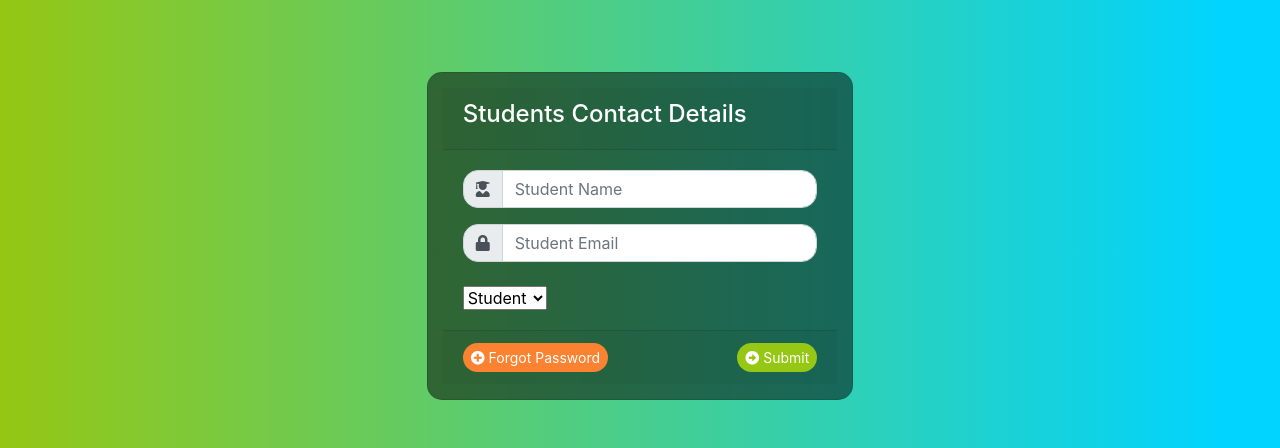
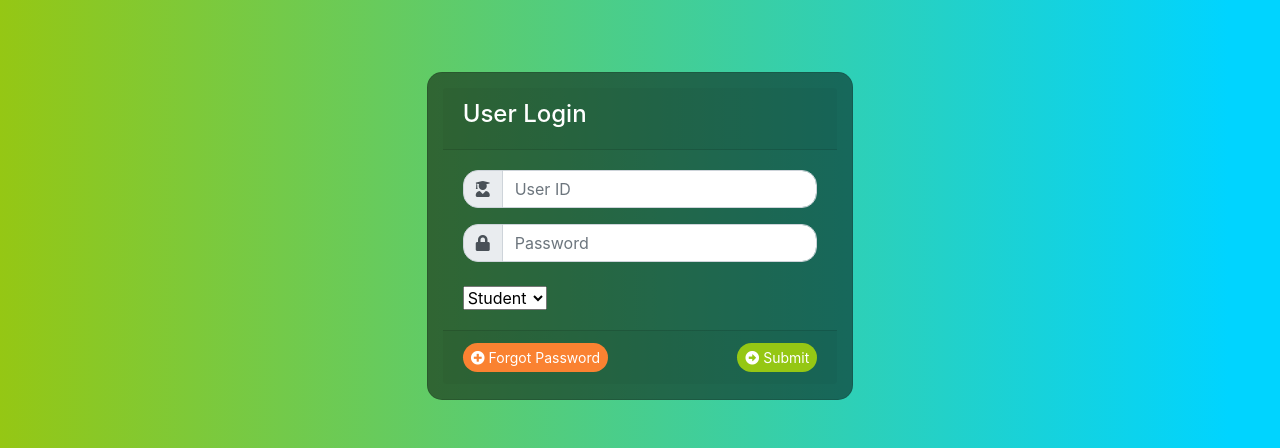
Before and after one commit to mudasir45/Universtiy_automation_system, a Django app: page /user_login/ in a window 1280 px wide. Shown: the top 448 px of the page. Run offline with Django 4.2, Linux system fonts and the light colour scheme; some libraries are stand-ins or nearby versions.

Commit message:
update the user login form

```diff
--- a/project/template/login.html
+++ b/project/template/login.html
@@ -75,7 +75,7 @@
 		<div class="d-flex justify-content-center">
 			<div class="card mt-5 col-md-4 animated bounceInDown myForm">
 				<div class="card-header">
-					<h4>Students Contact Details</h4>
+					<h4>User Login</h4>
 				</div>
 				<div class="card-body">
 					<form method="post">
@@ -87,13 +87,13 @@
 								<div class="input-group-prepend">
 									<span class="input-group-text br-15"><i class="fas fa-user-graduate"></i></span>
 								</div>
-								<input type="text" name="username" placeholder="Student Name" class="form-control" />
+								<input type="text" name="username" placeholder="User ID" class="form-control" />
 							</div>
 							<div class="input-group mt-3">
 								<div class="input-group-prepend">
 									<span class="input-group-text br-15"><i class="fas fa-lock"></i></span>
 								</div>
-								<input type="password" name="pass" placeholder="Student Email" class="form-control" />
+								<input type="password" name="pass" placeholder="Password" class="form-control" />
 							</div>
 							<div class="input-group">
 								<select class="form-select mt-4" name="lable" aria-label="Default select example">
```
